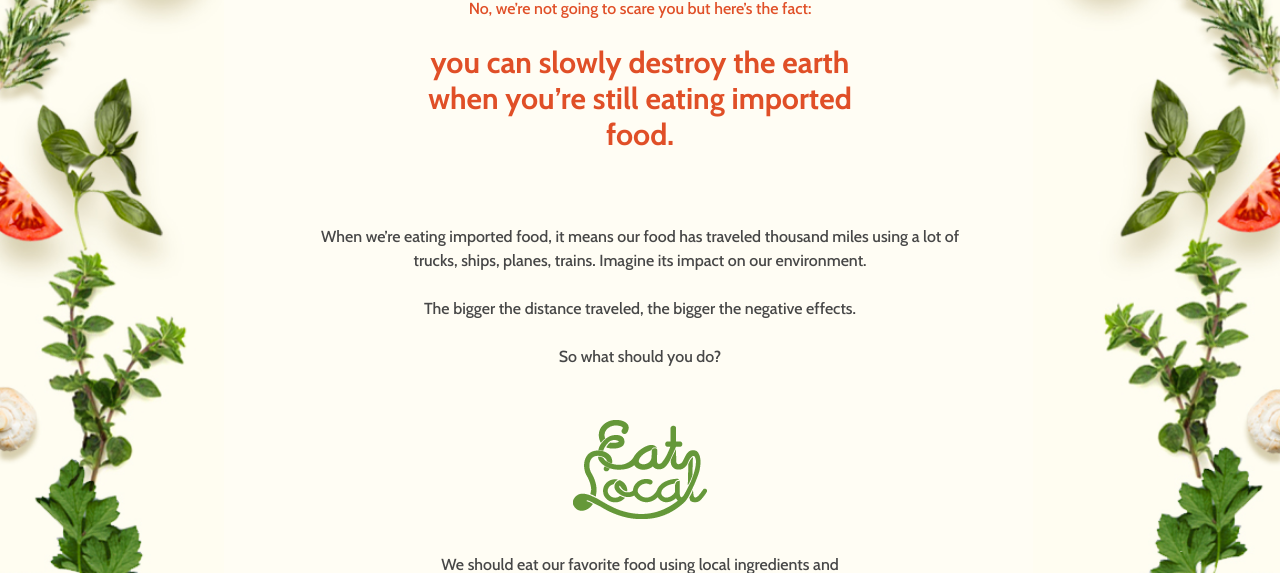
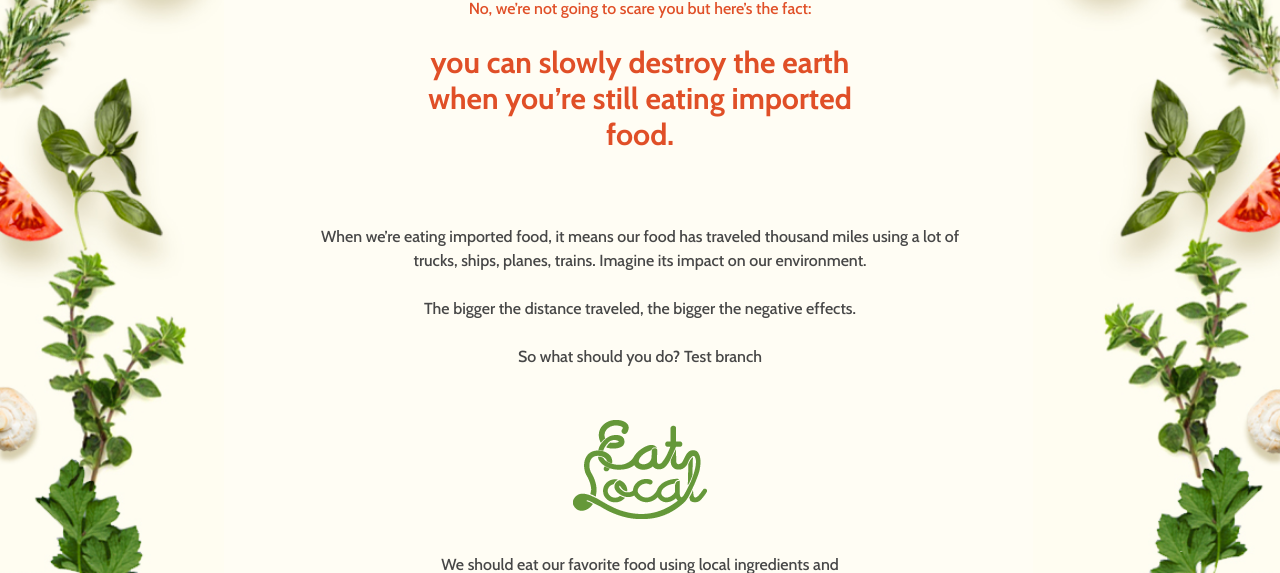
Before and after one commit to omipit/ayoeatlocal, a PHP site: the page made by index.php in a window 1280 px wide. Shown: the part 875-1448 px from the top of the page. Run offline with PHP 8.4, Linux system fonts and the light colour scheme.

Commit message:
test branch

```diff
--- a/index.php
+++ b/index.php
@@ -90,7 +90,7 @@
 			<br><br>
 			The bigger the distance traveled, the bigger the negative effects.
 			<br><br>
-			So what should you do?
+			So what should you do? Test branch
 			</p>
 		</div>
 			<!-- /.explanation -->
```
